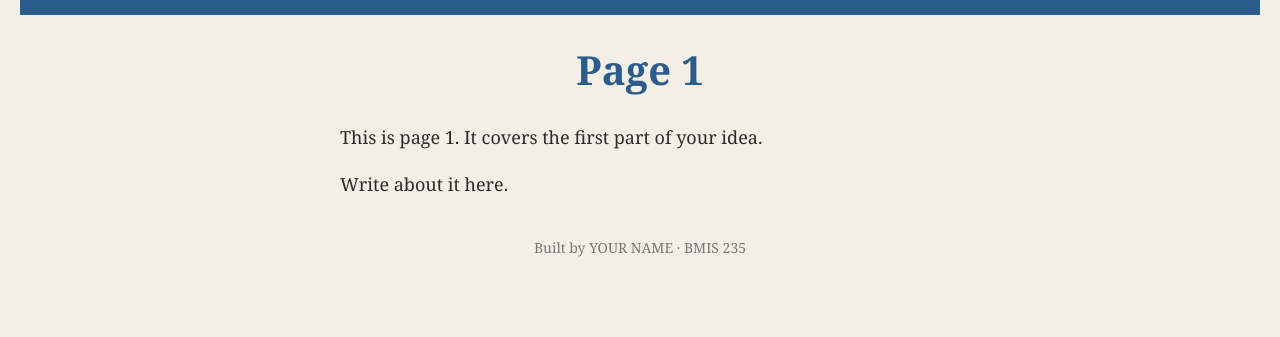
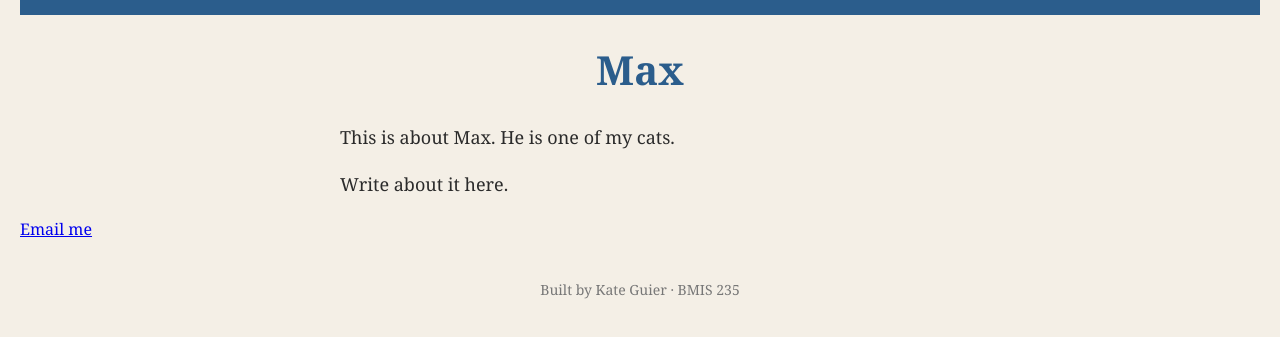
Before and after one commit to kateAG/bmis235-html-3, a plain HTML site: page max.html in a window 1280 px wide. Shown: the part 71-408 px from the top of the page. Drawn offline with Linux system fonts and the light colour scheme.

Commit message:
Update content for Max's page and footer

```diff
--- a/max.html
+++ b/max.html
@@ -28,12 +28,12 @@
     <a href="ruby.html"><img src="img/page3.png" alt="Ruby"></a>
 </nav>
 
-<h1>Page 1</h1>
-<p>This is page 1. It covers the first part of your idea.</p>
+<h1>Max</h1>
+<p>This is about Max. He is one of my cats.</p>
 <p>Write about it here.</p>
-
+<a href="mailto:kguier@zagmail.gonzaga.edu">Email me</a>
 <!-- Footer: fill in your name -->
-<footer>Built by YOUR NAME &middot; BMIS 235</footer>
+<footer>Built by Kate Guier &middot; BMIS 235</footer>
 
 </body>
 </html>
```
